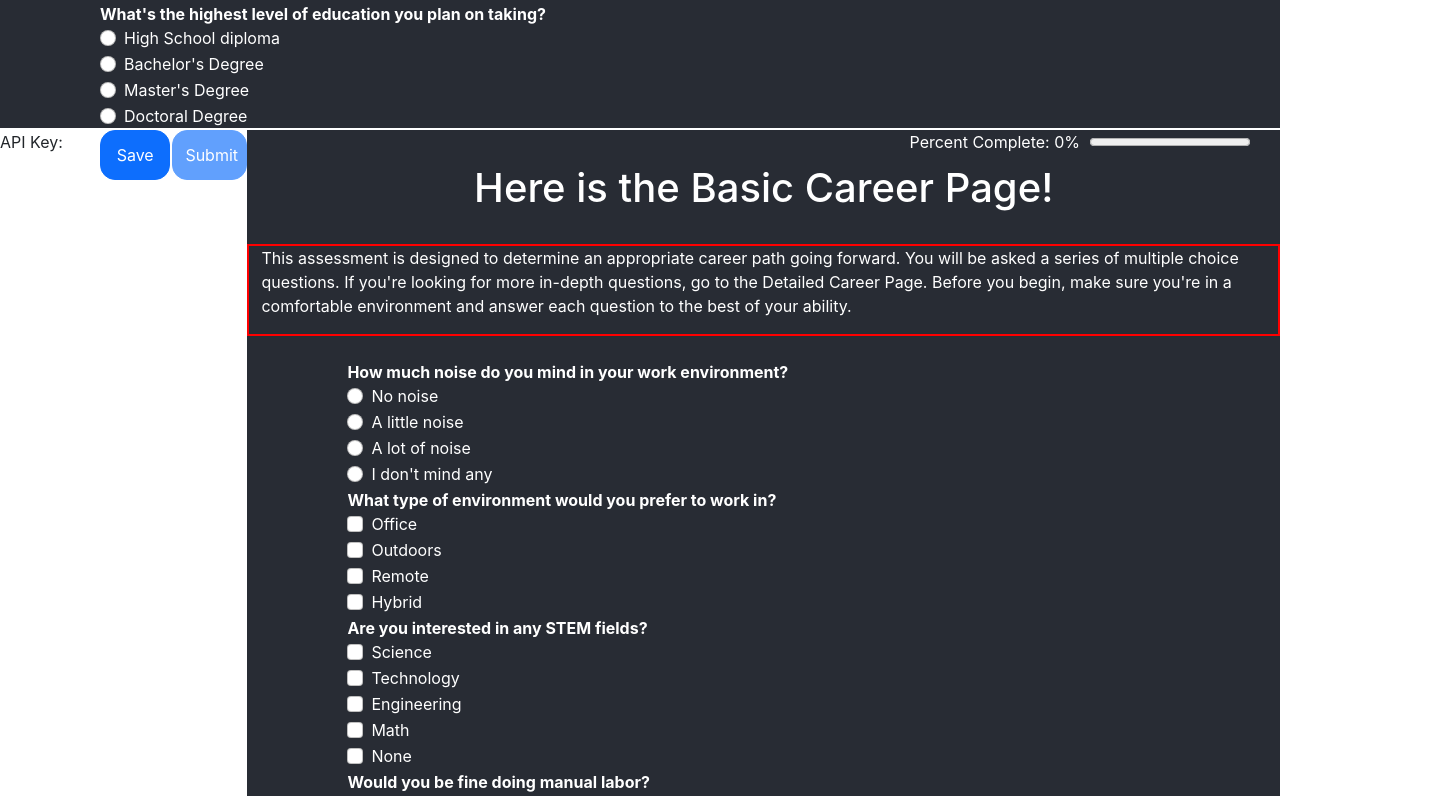
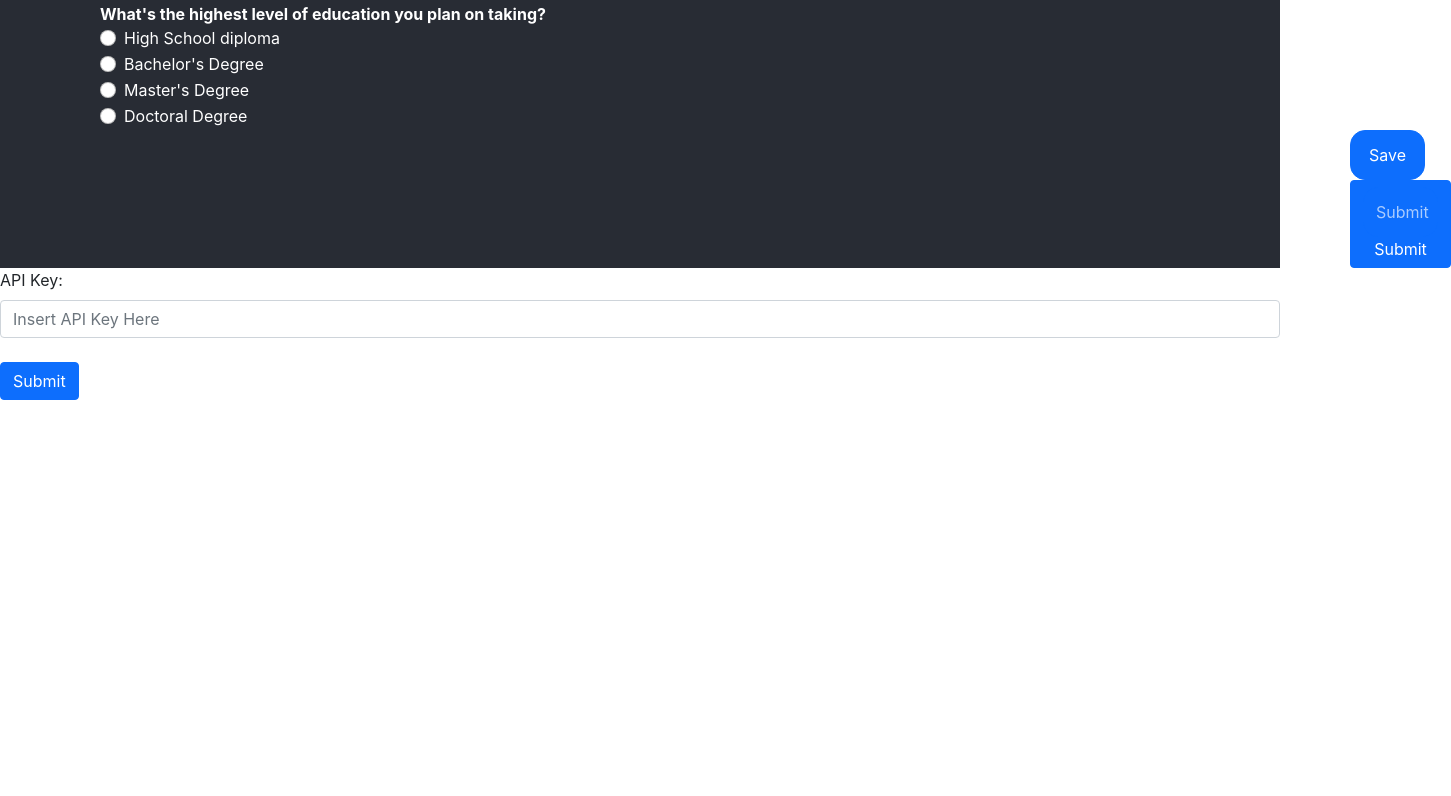
Before and after one commit to bleaky11/starter_helpi, a React (Create React App) app: page /#/basic-questions in a window 1280 px wide. Shown: the part 1304-2100 px from the top of the page, 1451 px wide, since content can reach past the window. After the commit the page ends 1704 px from the top, so only its background shows below. Built offline with nearby package versions, Linux system fonts and the light colour scheme.

Commit message:
Working on Save Button

```diff
--- a/src/basicCareer.tsx
+++ b/src/basicCareer.tsx
@@ -1,5 +1,5 @@
 import { backgroundStyle } from "./CSS/Background";
-import { useState } from "react";
+import { useEffect, useState } from "react";
 import { FormCheckType } from "react-bootstrap/esm/FormCheck";
 import { Button, Container, Form } from "react-bootstrap";
 
@@ -12,8 +12,7 @@ export function Submit({basicComplete, toggleBasic}: submitButton){
     alert("Thanks for completing the Basic Career quiz!");
 }
 
-export function BasicCareerComponent({basicComplete, toggleBasic}: submitButton): JSX.Element
-{
+export function BasicCareerComponent({basicComplete, toggleBasic}: submitButton): JSX.Element {
   const [progress, setProgress] = useState<number>(0);
   const [questions, setQuestions] = useState([
     { text: "How much noise do you mind in your work environment?", type: "radio", choices: [{ id: 1, label: "No noise" }, { id: 2, label: "A little noise" }, { id: 3, label: "A lot of noise" }, {id: 4, label: "I don't mind any"}], selected: [false, false, false, false] },
@@ -26,6 +25,29 @@ export function BasicCareerComponent({basicComplete, toggleBasic}: submitButton)
     { text: "How much do you value communication skills?", type: "radio", choices: [{ id: 1, label: "Not important at all" }, { id: 2, label: "A fair amount" }, { id: 3, label: "A lot" }, {id: 4, label: "Extremely important"}], selected: [false, false, false, false] },
     { text: "What's the highest level of education you plan on taking?", type: "radio", choices: [{ id: 1, label: "High School diploma" }, { id: 2, label: "Bachelor's Degree" }, { id: 3, label: "Master's Degree" }, {id: 4, label: "Doctoral Degree"}], selected: [false, false, false, false] }
   ]);
+
+  useEffect(() =>
+    {
+    const savedProgress = localStorage.getItem("quizProgress");
+    const savedAnswers = localStorage.getItem("quizAnswers");
+    if (savedProgress)
+    {
+      setProgress(JSON.parse(savedProgress));
+    }
+    else
+    {
+      setProgress(0);
+    }
+    if (savedAnswers)
+    {
+      setQuestions(JSON.parse(savedAnswers));
+    }
+  }, []);
+
+  const handleSave = () => {
+  localStorage.setItem("quizProgress", JSON.stringify(progress));
+  localStorage.setItem("quizAnswers", JSON.stringify(questions));
+  }
 
   function BasicSubmit({basicComplete, toggleBasic}: submitButton): JSX.Element {
     return(<div>
@@ -55,56 +77,6 @@ export function BasicCareerComponent({basicComplete, toggleBasic}: submitButton)
     const progressPercentage = (answeredQuestions / totalQuestions) * 100;
     setProgress(progressPercentage);
   }
-
-  const [save, setSave] = useState<JSX.Element>(
-    <div style={backgroundStyle}>
-      <div>
-        <div style={{ display: "flex", alignItems: "center", justifyContent: "flex-end", marginBottom: "10px", marginRight: "30px" }}>
-          <label htmlFor="question" style={{ marginRight: "10px" }}>
-            Percent Complete: {progress.toFixed(0)}%
-          </label>
-          <progress id="question" value={progress} max="100" />
-        </div>
-        <h1 style={{ textAlign: "center" }}>Here is the Basic Career Page!</h1>
-        <br />
-        <div>
-          <Container style={{ border: "2px solid red" }}>
-            <p>
-              This assessment is designed to determine an appropriate career path going forward.
-              You will be asked a series of multiple choice questions. If you're looking for more
-              in-depth questions, go to the Detailed Career Page. Before you begin, make sure you're
-              in a comfortable environment and answer each question to the best of your ability.
-            </p>
-          </Container>
-        </div>
-        <div style={{ marginLeft: "100px"}}> {/* Add styles as needed */}
-          <br />
-          {questions.map((question, index) => (
-            <div key={index}>
-              <b>{question.text}</b>
-              <Form>
-                {question.choices.map((choice, selectIndex) => (
-                  <Form.Check
-                    key={choice.id}
-                    type={question.type as FormCheckType}
-                    label={choice.label}
-                    name={`basic-question-${index}`} // Unique name for each question
-                    value={choice.id}
-                    checked={question.selected[selectIndex]} // Keep track of selected state
-                    onChange={(event) => updateAnswer(event, index, selectIndex)}
-                  />
-                ))}
-              </Form>
-            </div>
-          ))}
-          <div style = {{display: "flex", float: "right"}}>
-    <Button onClick = {() => setSave(save)} style={{ height: "50px", width: "75px", marginRight: "2px", borderRadius: "15px" }}>Save</Button>
-    <BasicSubmit basicComplete={basicComplete} toggleBasic={toggleBasic}/>
-    </div>
-        </div>
-</div>
-</div>
-  );
   return (
     <div style={backgroundStyle}>
       <div>
@@ -146,13 +118,13 @@ export function BasicCareerComponent({basicComplete, toggleBasic}: submitButton)
               </Form>
             </div>
           ))}
-          <div style = {{display: "flex", float: "right"}}>
-    <Button onClick = {() => setSave(save)} style={{ height: "50px", width: "75px", marginRight: "2px", borderRadius: "15px" }}>Save</Button>
-    <BasicSubmit basicComplete={basicComplete} toggleBasic={toggleBasic}/>
-    {save}
+        </div>
+        <div style={{ marginLeft: "1350px"}}>
+    <Button onClick = {handleSave} style={{ height: "50px", width: "75px", marginRight: "2px", borderRadius: "15px" }}>Save</Button>
+    <Button><BasicSubmit basicComplete={basicComplete} toggleBasic={toggleBasic}/>
+        Submit</Button>
+</div>
+      </div>
     </div>
-        </div>
-</div>
-</div>
-);
+  );
 }
```
